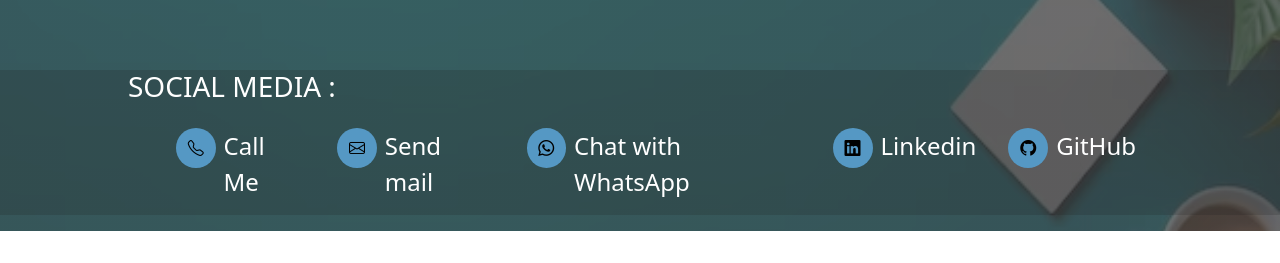
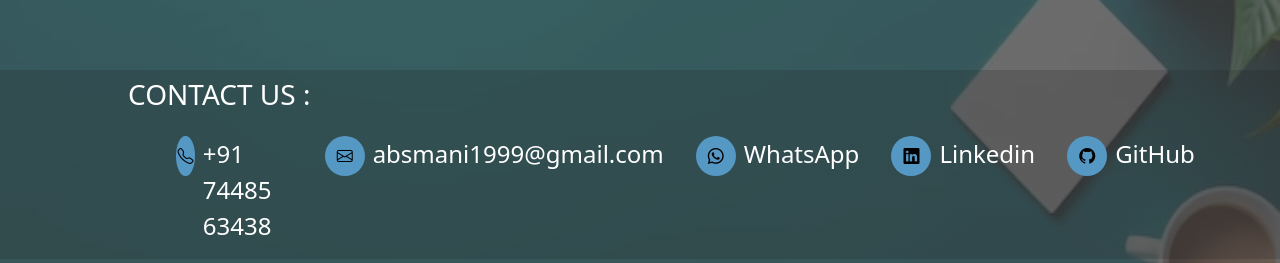
Before and after one commit to ABSMani1999/Portfolio, a plain HTML site: page index.html in a window 1280 px wide. Shown: the part 2556-2819 px from the top of the page. Before the commit the page ends 2787 px from the top, so only its background shows below. Drawn offline with nearby package versions, Linux system fonts and the light colour scheme.

Commit message:
new file

```diff
--- a/index.html
+++ b/index.html
@@ -317,6 +317,7 @@
                     <div class="Contact-row contact-info">
                         <div class="Contact-col text-white">
                             <h3>PERSONAL DETAILS:</h3>
+                            <div class="Contact-list">
                                 <li>DOB : 18/11/1999</li>
                                 <li>Address : 13/20,  yadhavar joint st,<br>
                                                         <span style="padding-left: 11rem;">Sundarapandiyapuram (PO),</span><br>
@@ -328,15 +329,16 @@
                         </div>
                     </div>
                 </div>
+        </div>
 <!-- Contact -->
         <div class="bg-color">
             <div class="Contact-container" id="CONTACT">
                 <div class="Contact-col" data-aos="zoom-in">
-                    <h3>SOCIAL MEDIA :</h3>
+                    <h3 style="padding-top: 0.5rem;">CONTACT US :</h3>
                     <ul>
-                        <li><i class="bi bi-telephone"></i><a href="tel:7448563438">Call Me</a></li>
-                        <li><i class="bi bi-envelope"></i><a href="mailto:absmani1999@gmail.com">Send mail</a></li>
-                        <li><i class="bi bi-whatsapp"></i><a aria-label="Chat on WhatsApp" href="https://wa.me/7448563438">Chat with WhatsApp</a></li>
+                        <li><i class="bi bi-telephone"></i><a href="tel:7448563438">+91 74485 63438</a></li>
+                        <li><i class="bi bi-envelope"></i><a href="mailto:absmani1999@gmail.com">absmani1999@gmail.com</a></li>
+                        <li><i class="bi bi-whatsapp"></i><a aria-label="Chat on WhatsApp" href="https://wa.me/7448563438">WhatsApp</a></li>
                         <li><i class="bi bi-linkedin"></i><a href="https://www.linkedin.com/in/balasubramanian-arumugam-aa8b12228">Linkedin</a></li>
                         <li><i class="bi bi-github"></i><a href="https://github.com/ABSMani1999?tab=repositories">GitHub</a></li>
                     </ul>
```
Lines whose indentation alone changed are shown as unchanged.
